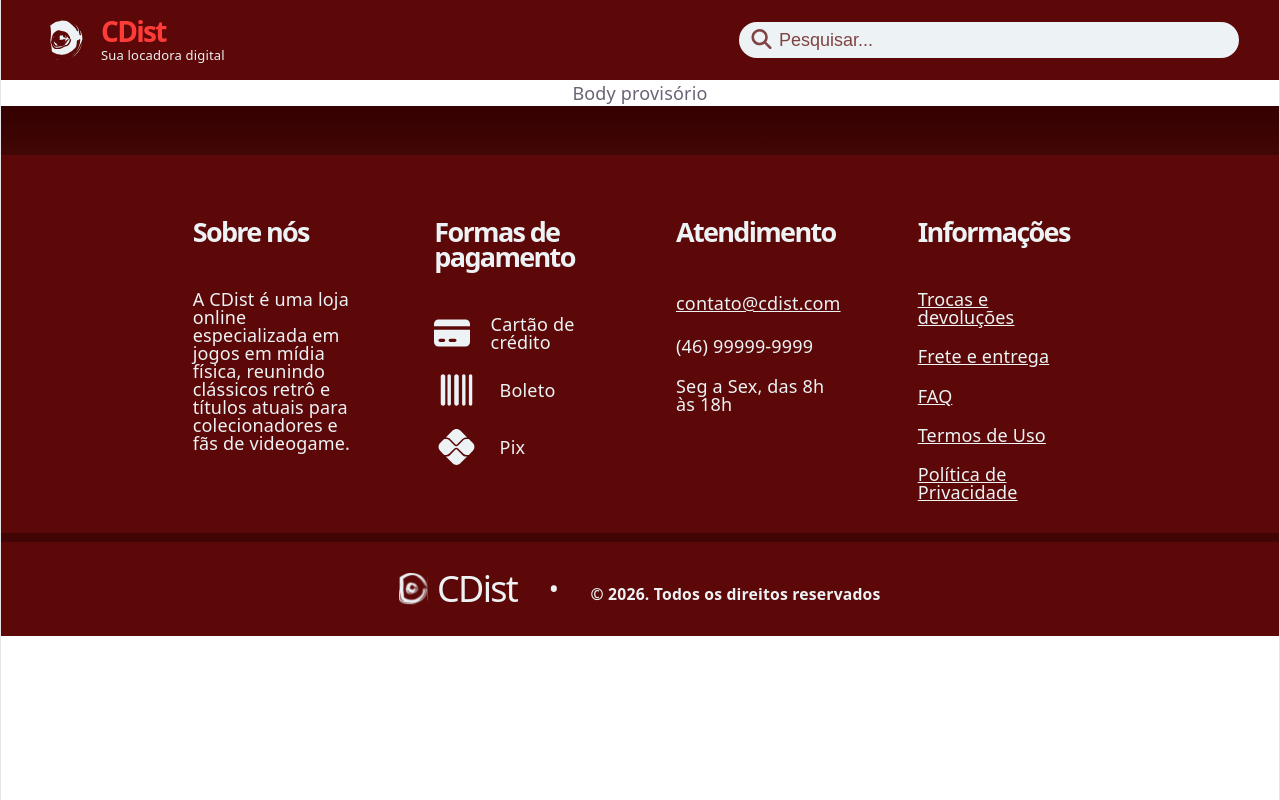
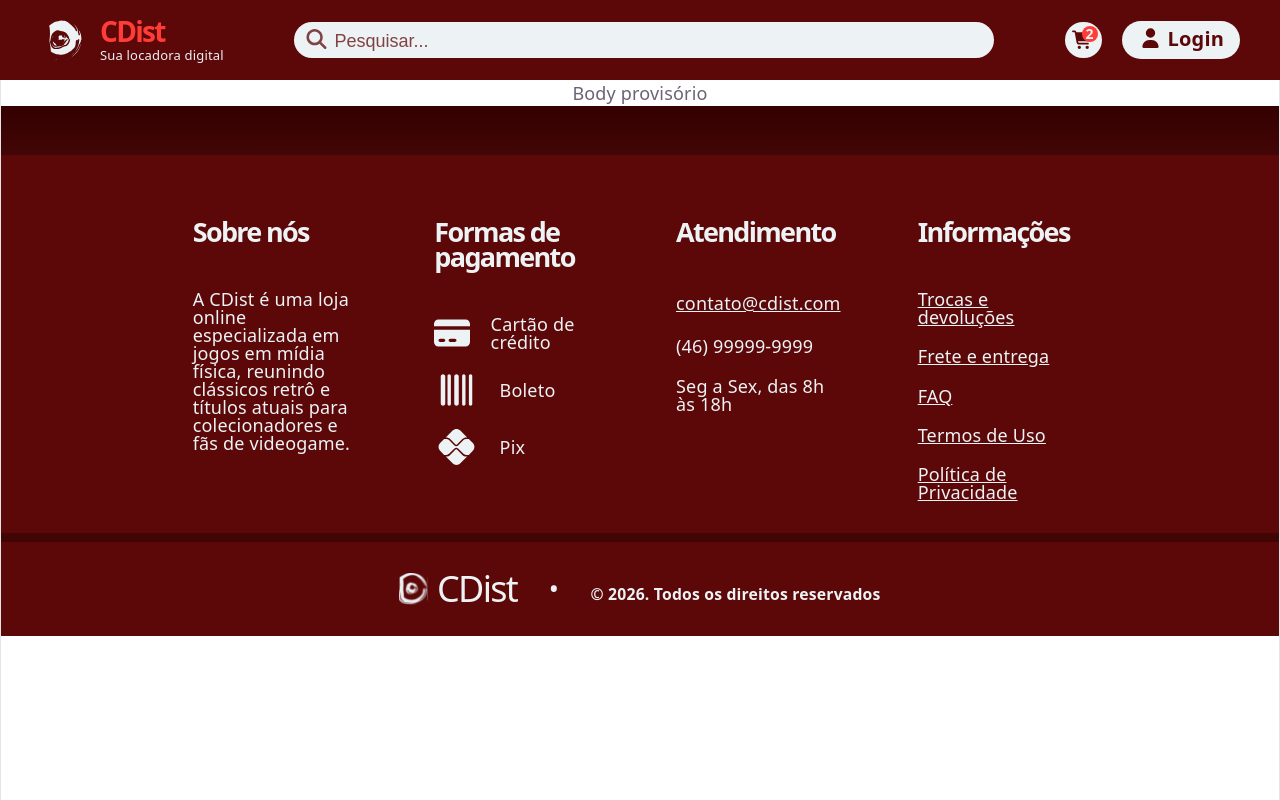
Before and after one commit to Gaardenn/ProjetoECommerceLAEC, a React (Vite) app in the folder 02_Source/ProjetoECommerce/: page / in a window 1280 px wide. Built offline with nearby package versions, Linux system fonts and the light colour scheme.

Commit message:
alterações na navbar finalização da primeira versão

```diff
--- a/02_Source/ProjetoECommerce/src/components/Navbar.jsx
+++ b/02_Source/ProjetoECommerce/src/components/Navbar.jsx
@@ -1,23 +1,38 @@
 import React from 'react';
 import '../styles/Navbar.css';
+import { Link } from 'react-router-dom';
 import { FontAwesomeIcon } from '@fortawesome/react-fontawesome';
 import { faMagnifyingGlass } from '@fortawesome/free-solid-svg-icons';
+import { faCartShopping } from '@fortawesome/free-solid-svg-icons';
+import { faUser } from '@fortawesome/free-solid-svg-icons';
 
 export default function Navbar() {
     return (
         <nav className="navbar">
-            <div className="navbar-brand">
+            <Link to="/" className="navbar-brand">
                 <img src="/logonavbar.svg" alt="CDist Logo" className="navbar-logo-img"/>
                 <div className="navbar-titles">
                     <h1 className="navbar-name">CDist</h1>
                     <span className="navbar-slogan">Sua locadora digital</span>
                 </div>
 
-            </div>
+            </Link>
             <div className="navbar-search">
                 <span className="navbar-search-icon"><FontAwesomeIcon icon={faMagnifyingGlass} /></span>
                 <input type="text" placeholder= "Pesquisar..." className="navbar-search-input"/>
             </div>
+
+            <div className="navbar-actions">
+                <Link to="/carrinho" className="navbar-cart">
+                    <span className="navbar-cart-icon"><FontAwesomeIcon icon={faCartShopping} /></span>
+                    <span className="navbar-cart-counter">2</span>
+                </Link>
+
+                <Link to="/login" className="navbar-login">
+                    <span className="navbar-login-icon"><FontAwesomeIcon icon={faUser} /></span>
+                    <span className="navbar-login-text">Login</span>
+                </Link>
+            </div>
         </nav>
     )
 }
--- a/02_Source/ProjetoECommerce/src/pages/Informacoes.jsx
+++ b/02_Source/ProjetoECommerce/src/pages/Informacoes.jsx
@@ -1,9 +1,11 @@
 import Footer from "../components/Footer"
+import Navbar from "../components/Navbar"
 import "../styles/Informacoes.css"
 
 export function Informacoes() {
     return (
         <div>
+            <Navbar />
             <div className="page-body">
                 <h1 className="page-body-title">Informações</h1>
                 <h2 className="page-body-subtitle">Troca e Devoluções</h2>
--- a/02_Source/ProjetoECommerce/src/styles/Home.css
+++ b/02_Source/ProjetoECommerce/src/styles/Home.css
@@ -0,0 +1,3 @@
+.page {
+    padding-top: 80px;
+}
--- a/02_Source/ProjetoECommerce/src/styles/Navbar.css
+++ b/02_Source/ProjetoECommerce/src/styles/Navbar.css
@@ -12,12 +12,18 @@
     align-items: center;
     justify-content: space-between;
     padding: 0 40px;
+
+    position: fixed;
+    top: 0;
+    left: 0;
+    z-index: 1000;
 }
 
 .navbar-brand{
     display: flex;
     align-items: center;
     gap: 15px;
+    text-decoration: none;
 }
 
 .navbar-logo-img {
@@ -49,6 +55,12 @@
     white-space: nowrap;
 }
 
+.navbar-actions {
+    display: flex;
+    align-items: center;
+    gap: 20px;
+}
+
 .navbar-search {
     display: flex;
     align-items: center;
@@ -56,7 +68,9 @@
     border-radius: 20px;
     padding: 5px 10px;
     width: 100%;
-    max-width: 500px;
+    max-width: 700px;
+    min-width: 150px;
+    margin: 0 64px;
 }
 
 .navbar-search-icon {
@@ -73,9 +87,72 @@
     width: 100%;
     font-size: 18px;
     font-weight: 500;
+    color: #804343;
+    caret-color: #804343;
+    margin-top: 2px;
 }
 
 .navbar-search-input::placeholder {
     color: #804343;
     opacity: 1;
 }
+
+.navbar-cart {
+    display: flex;
+    align-items: center;
+    background-color: #edf2f4;
+    border-radius: 20px;
+    padding: 5px 7px;
+    position: relative;
+}
+
+.navbar-cart:hover {
+    transform: scale(1.1);
+}
+
+.navbar-cart-icon {
+    font-size: 18px;
+    color: #5c0808;
+}
+
+.navbar-cart-counter {
+    position: absolute;
+    top: 4px;
+    right: 4px;
+
+    font-size: 14px;
+    font-weight: 700;
+    color: #edf2f4;
+    background-color: #ff3c38;
+    border-radius: 50%;
+    width: 16px;
+    height: 16px;
+    display: flex;
+    align-items: center;
+    justify-content: center;
+}
+
+.navbar-login {
+    display: flex;
+    background-color: #edf2f4;
+    border-radius: 20px;
+    padding: 5px 16px;
+    text-decoration: none;
+}
+
+.navbar-login:hover {
+    transform: scale(1.1);
+}
+
+.navbar-login-icon {
+    font-size: 20px;
+    color: #5c0808;
+}
+
+.navbar-login-text {
+    margin-left: 5px;
+    font-size: 20px;
+    font-weight: 700;
+    color: #5c0808;
+    margin-bottom: 2px;
+}
```
